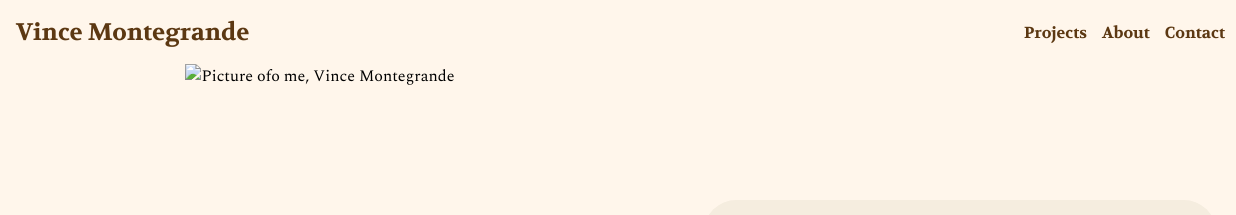
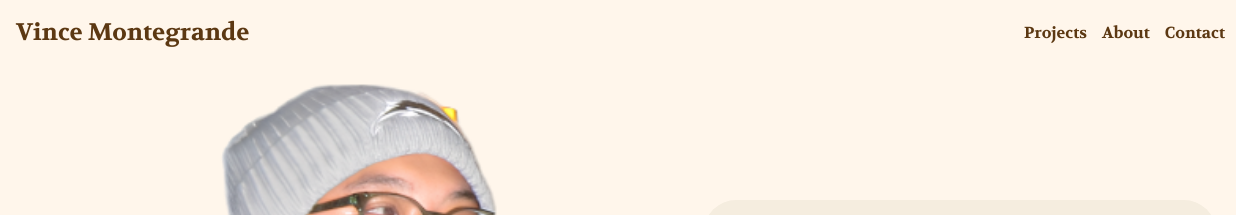
Before and after one commit to vlmontegrande/vincemontegrande, a plain HTML site: page index.html in a window 1280 px wide. Shown: the top 215 px of the page, 0-1236 px from the left. Drawn offline with Linux system fonts and the light colour scheme.

Commit message:
Change image sources in index and projects page

```diff
--- a/index.html
+++ b/index.html
@@ -35,10 +35,7 @@
 
         <main>
             <div id="image-container">
-                <picture>
-                    <source srcset="assets/images/looking-off-upscaled.png" media="(min-width: 1024px)">
-                    <img src="assets/images/headshot-no-bg.png" alt="Picture ofo me, Vince Montegrande">
-                </picture>
+                <img src="assets/images/looking-off.png" alt="Picture of me, Vince Montegrande">
             </div>
             <div id="text-container">
                 <div id="text-block">
```
Also changed, not shown: projects.html (+1 -1 lines).
